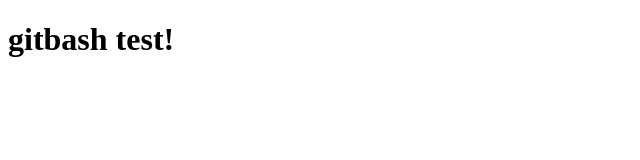
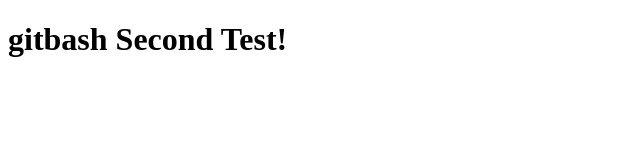
Before and after one commit to jungdami-ing/CloneCoding, a plain HTML site: page JsChrome/index.html in a window 1280 px wide. Shown: the whole page, without its empty margins (0-640 px from the left). Drawn offline with Linux system fonts and the light colour scheme.

Commit message:
gitbash Second test Commit

```diff
--- a/JsChrome/index.html
+++ b/JsChrome/index.html
@@ -6,7 +6,7 @@
     <title>Test</title>
 </head>
 <body>
-    <h1>gitbash test!</h1>
+    <h1>gitbash Second Test!</h1>
 
 </body>
 </html>
```
